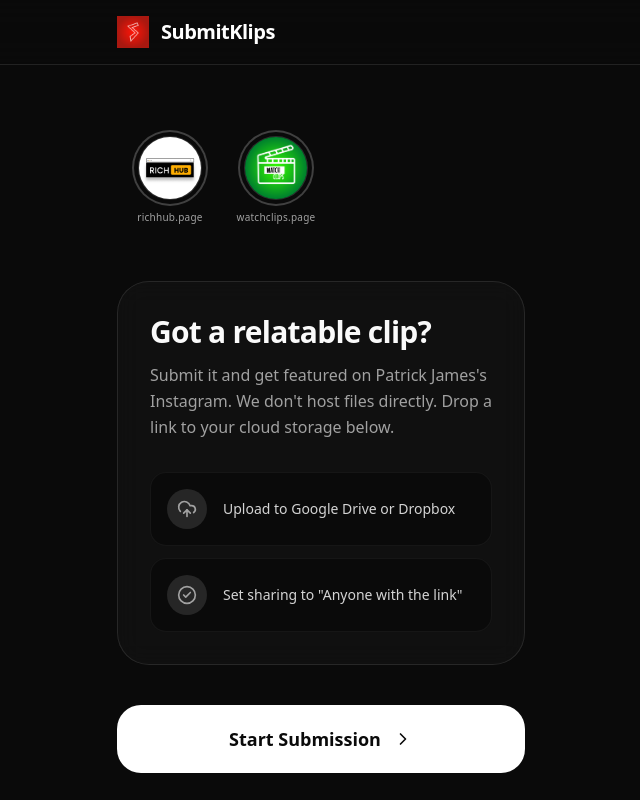
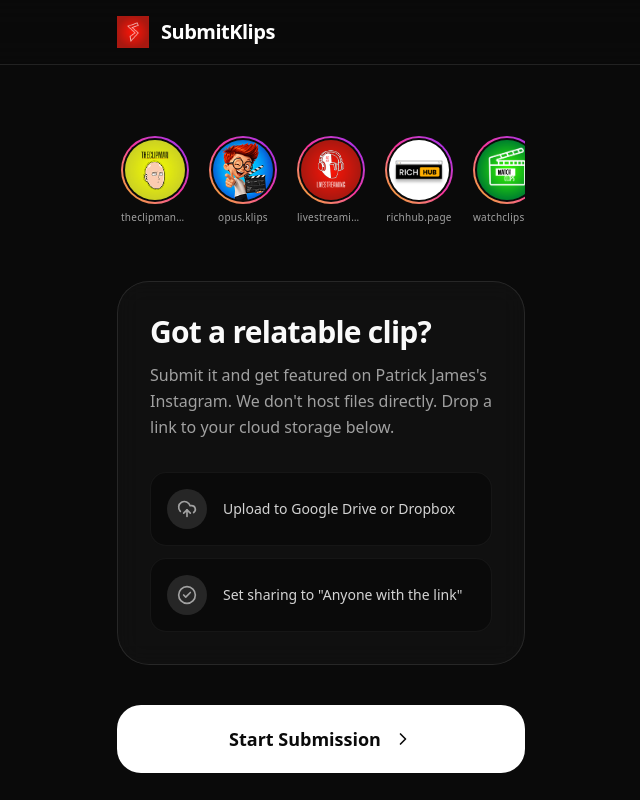
Before and after one commit to Clipinghouse/submiturclips, a Next.js app: page / in a window 1280 px wide. Shown: the top 800 px of the page, without its empty margins (319-959 px from the left). Built offline with nearby package versions, Linux system fonts and the light colour scheme; no server answers.

Commit message:
Update showcase with Instagram story rings and restore 5 channels

```diff
--- a/src/app/page.tsx
+++ b/src/app/page.tsx
@@ -135,18 +135,65 @@ export default function Home() {
             >
               {/* Enhanced Instagram Channels Showcase (Stories Style) */}
               <div className="flex flex-col items-center mt-2 w-full max-w-full">
-                <div className="flex overflow-x-auto gap-4 w-full py-4 px-2 snap-x snap-mandatory justify-start [&::-webkit-scrollbar]:hidden [-ms-overflow-style:none] [scrollbar-width:none]">
-                  <a href="https://instagram.com/richhub.page" target="_blank" rel="noopener noreferrer" className="group flex flex-col items-center gap-1.5 shrink-0 snap-center w-[90px]">
-                    <div className="w-16 h-16 rounded-full overflow-hidden ring-2 ring-neutral-700 ring-offset-4 ring-offset-neutral-950 group-hover:ring-neutral-400 transition-all duration-300 relative bg-neutral-900 border border-white/10">
-                      <Image src="/richhub.page.png" alt="Rich Hub" fill sizes="64px" className="object-cover" />
+                <div className="flex overflow-x-auto gap-3 w-full py-4 px-1 snap-x snap-mandatory scroll-smooth touch-pan-x [&::-webkit-scrollbar]:hidden [-ms-overflow-style:none] [scrollbar-width:none]">
+                  {/* The One Man */}
+                  <a href="https://instagram.com/theclipman0154" target="_blank" rel="noopener noreferrer" className="group flex flex-col items-center gap-1.5 shrink-0 snap-start w-[76px]">
+                    <div className="w-[68px] h-[68px] rounded-full p-[2px] bg-gradient-to-tr from-yellow-500 via-pink-500 to-purple-600 transition-transform duration-300 group-hover:scale-105">
+                      <div className="w-full h-full rounded-full bg-neutral-950 p-[2px]">
+                        <div className="w-full h-full rounded-full overflow-hidden relative bg-neutral-900">
+                          <Image src="/theoneman.png" alt="The One Man" fill sizes="64px" className="object-cover" />
+                        </div>
+                      </div>
                     </div>
-                    <span className="text-[10px] text-neutral-400 group-hover:text-white font-medium tracking-wide w-full text-center mt-1 transition-colors">richhub.page</span>
+                    <span className="text-[10px] text-neutral-400 group-hover:text-white font-medium tracking-wide w-full text-center truncate transition-colors px-1">theclipman0154</span>
                   </a>
-                  <a href="https://instagram.com/watchclips.page" target="_blank" rel="noopener noreferrer" className="group flex flex-col items-center gap-1.5 shrink-0 snap-center w-[90px]">
-                    <div className="w-16 h-16 rounded-full overflow-hidden ring-2 ring-neutral-700 ring-offset-4 ring-offset-neutral-950 group-hover:ring-neutral-400 transition-all duration-300 relative bg-neutral-900 border border-white/10">
-                      <Image src="/watchclips.page.png" alt="Watch Clips" fill sizes="64px" className="object-cover" />
+
+                  {/* Opus Clips */}
+                  <a href="https://instagram.com/opus.klips" target="_blank" rel="noopener noreferrer" className="group flex flex-col items-center gap-1.5 shrink-0 snap-start w-[76px]">
+                    <div className="w-[68px] h-[68px] rounded-full p-[2px] bg-gradient-to-tr from-yellow-500 via-pink-500 to-purple-600 transition-transform duration-300 group-hover:scale-105">
+                      <div className="w-full h-full rounded-full bg-neutral-950 p-[2px]">
+                        <div className="w-full h-full rounded-full overflow-hidden relative bg-neutral-900">
+                          <Image src="/opusclips.png" alt="Opus Clips" fill sizes="64px" className="object-cover" />
+                        </div>
+                      </div>
                     </div>
-                    <span className="text-[10px] text-neutral-400 group-hover:text-white font-medium tracking-wide w-full text-center mt-1 transition-colors">watchclips.page</span>
+                    <span className="text-[10px] text-neutral-400 group-hover:text-white font-medium tracking-wide w-full text-center truncate transition-colors px-1">opus.klips</span>
+                  </a>
+
+                  {/* Live Streaming */}
+                  <a href="https://instagram.com/livestreaming.clips" target="_blank" rel="noopener noreferrer" className="group flex flex-col items-center gap-1.5 shrink-0 snap-start w-[76px]">
+                    <div className="w-[68px] h-[68px] rounded-full p-[2px] bg-gradient-to-tr from-yellow-500 via-pink-500 to-purple-600 transition-transform duration-300 group-hover:scale-105">
+                      <div className="w-full h-full rounded-full bg-neutral-950 p-[2px]">
+                        <div className="w-full h-full rounded-full overflow-hidden relative bg-neutral-900">
+                          <Image src="/livestreaming.png" alt="Live Streaming" fill sizes="64px" className="object-cover" />
+                        </div>
+                      </div>
+                    </div>
+                    <span className="text-[10px] text-neutral-400 group-hover:text-white font-medium tracking-wide w-full text-center truncate transition-colors px-1">livestreaming.clips</span>
+                  </a>
+
+                  {/* Rich Hub */}
+                  <a href="https://instagram.com/richhub.page" target="_blank" rel="noopener noreferrer" className="group flex flex-col items-center gap-1.5 shrink-0 snap-start w-[76px]">
+                    <div className="w-[68px] h-[68px] rounded-full p-[2px] bg-gradient-to-tr from-yellow-500 via-pink-500 to-purple-600 transition-transform duration-300 group-hover:scale-105">
+                      <div className="w-full h-full rounded-full bg-neutral-950 p-[2px]">
+                        <div className="w-full h-full rounded-full overflow-hidden relative bg-neutral-900">
+                          <Image src="/richhub.page.png" alt="Rich Hub" fill sizes="64px" className="object-cover" />
+                        </div>
+                      </div>
+                    </div>
+                    <span className="text-[10px] text-neutral-400 group-hover:text-white font-medium tracking-wide w-full text-center truncate transition-colors px-1">richhub.page</span>
+                  </a>
+
+                  {/* Watch Clips */}
+                  <a href="https://instagram.com/watchclips.page" target="_blank" rel="noopener noreferrer" className="group flex flex-col items-center gap-1.5 shrink-0 snap-start w-[76px]">
+                    <div className="w-[68px] h-[68px] rounded-full p-[2px] bg-gradient-to-tr from-yellow-500 via-pink-500 to-purple-600 transition-transform duration-300 group-hover:scale-105">
+                      <div className="w-full h-full rounded-full bg-neutral-950 p-[2px]">
+                        <div className="w-full h-full rounded-full overflow-hidden relative bg-neutral-900">
+                          <Image src="/watchclips.page.png" alt="Watch Clips" fill sizes="64px" className="object-cover" />
+                        </div>
+                      </div>
+                    </div>
+                    <span className="text-[10px] text-neutral-400 group-hover:text-white font-medium tracking-wide w-full text-center truncate transition-colors px-1">watchclips.page</span>
                   </a>
                 </div>
               </div>
@@ -420,7 +467,7 @@ export default function Home() {
               </div>
 
               {/* Channels Reminder */}
-              <p className="text-xs text-neutral-500 z-10 leading-relaxed">Your clip may be featured on <strong className="text-neutral-300">@richhub.page</strong> or <strong className="text-neutral-300">@watchclips.page</strong></p>
+              <p className="text-xs text-neutral-500 z-10 leading-relaxed">Your clip may be featured on <strong className="text-neutral-300">@theclipman0154</strong>, <strong className="text-neutral-300">@opus.klips</strong>, <strong className="text-neutral-300">@livestreaming.clips</strong>, <strong className="text-neutral-300">@richhub.page</strong>, or <strong className="text-neutral-300">@watchclips.page</strong></p>
 
               <button
                 onClick={() => {
```
